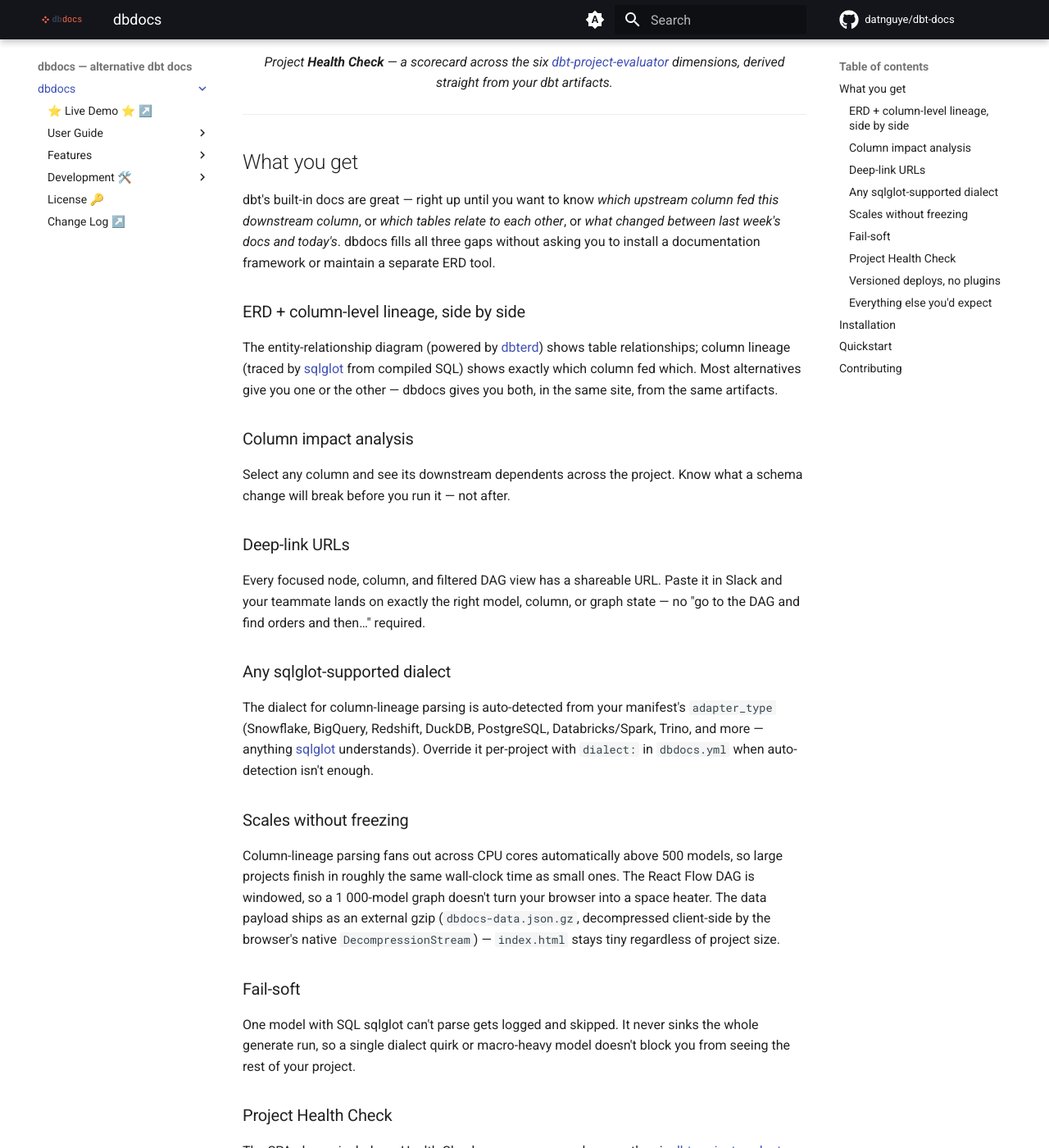
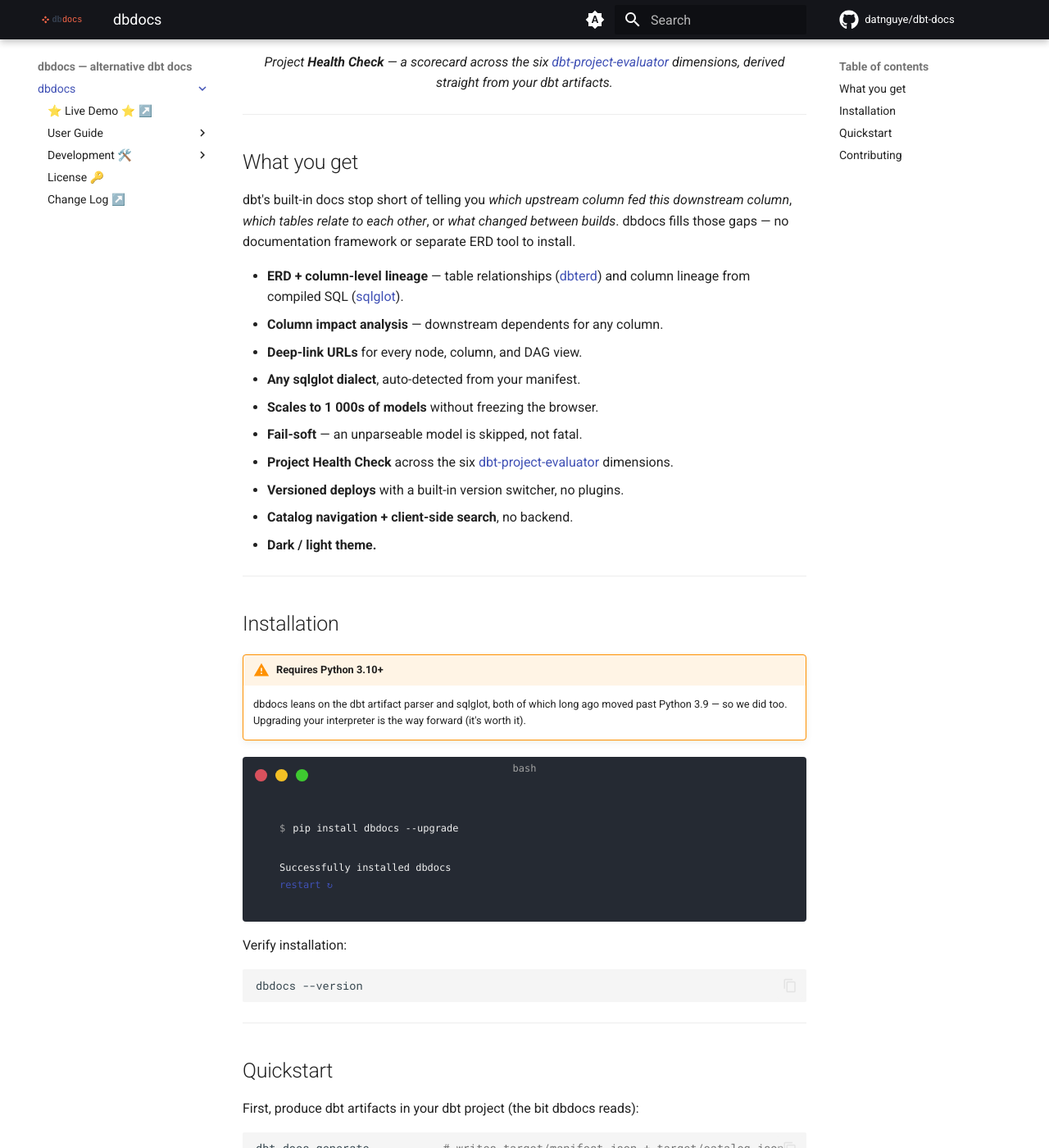
Before and after one commit to datnguye/dbt-docs, an MkDocs documentation site: the page built from docs/index.md, in a window 1280 px wide and 1400 px high, scrolled down 2537 px. Shown: the whole window at 82% size. Built offline with MkDocs 1.6.1 and Material for MkDocs 9.7.7, drawn with Linux system fonts in a browser that asks for light colours; emoji names are drawn with the system emoji font; comment, search, counter and statistics services are not loaded; the version menu is left out; some of the changed text lies outside the part shown.

Commit message:
docs: streamline features section by removing outdated content and enhancing clarity

```diff
--- a/docs/index.md
+++ b/docs/index.md
@@ -39,48 +39,18 @@
 
 ## What you get
 
-dbt's built-in docs are great — right up until you want to know *which upstream column fed this downstream column*, or *which tables relate to each other*, or *what changed between last week's docs and today's*. dbdocs fills all three gaps without asking you to install a documentation framework or maintain a separate ERD tool.
+dbt's built-in docs stop short of telling you *which upstream column fed this downstream column*, *which tables relate to each other*, or *what changed between builds*. dbdocs fills those gaps — no documentation framework or separate ERD tool to install.
 
-### ERD + column-level lineage, side by side
-
-The entity-relationship diagram (powered by [dbterd](https://github.com/datnguye/dbterd)) shows table relationships; column lineage (traced by [sqlglot](https://github.com/tobymao/sqlglot) from compiled SQL) shows exactly which column fed which. Most alternatives give you one or the other — dbdocs gives you both, in the same site, from the same artifacts.
-
-### Column impact analysis
-
-Select any column and see its downstream dependents across the project. Know what a schema change will break before you run it — not after.
-
-### Deep-link URLs
-
-Every focused node, column, and filtered DAG view has a shareable URL. Paste it in Slack and your teammate lands on exactly the right model, column, or graph state — no "go to the DAG and find orders and then…" required.
-
-### Any sqlglot-supported dialect
-
-The dialect for column-lineage parsing is auto-detected from your manifest's `adapter_type` (Snowflake, BigQuery, Redshift, DuckDB, PostgreSQL, Databricks/Spark, Trino, and more — anything [sqlglot](https://github.com/tobymao/sqlglot) understands). Override it per-project with `dialect:` in `dbdocs.yml` when auto-detection isn't enough.
-
-### Scales without freezing
-
-Column-lineage parsing fans out across CPU cores automatically above 500 models, so large projects finish in roughly the same wall-clock time as small ones. The React Flow DAG is windowed, so a 1 000-model graph doesn't turn your browser into a space heater. The data payload ships as an external gzip (`dbdocs-data.json.gz`, decompressed client-side by the browser's native `DecompressionStream`) — `index.html` stays tiny regardless of project size.
-
-### Fail-soft
-
-One model with SQL sqlglot can't parse gets logged and skipped. It never sinks the whole generate run, so a single dialect quirk or macro-heavy model doesn't block you from seeing the rest of your project.
-
-### Project Health Check
-
-The SPA always includes a Health Check page: a scorecard across the six [dbt-project-evaluator](https://dbt-labs.github.io/dbt-project-evaluator/) dimensions — testing, modeling, documentation, structure, performance, and governance — computed entirely from your `manifest.json`. No extra dbt package, no warehouse, no intermediate models: dbdocs reimplements the rules over the static artifact you already have. Each dimension gets a score and a collapsible list of flagged nodes (root models, model fanout, undocumented sources, chained views, public-but-uncontracted models, and the rest), every finding linking out to the matching DPE rule docs.
-
-When a `run_results.json` is also present (from any `dbt build`/`dbt test`; default `<target_dir>/run_results.json`, override with `--run-results`), the page additionally surfaces per-test pass/fail detail on each model page, grouped by what each test checks — integrity (not-null/unique), referential (relationships), validity (accepted values), business logic (expressions), and freshness. The test type, tested model, and column come from your `manifest.json`. dbdocs only reads the static artifacts; it never runs dbt and never touches your warehouse, so the page reflects exactly your last build. Missing or malformed `run_results.json`? Fail-soft: the dimensions still render, the per-test detail is simply skipped, and a warning is logged — never a stack trace.
-
-### Versioned deploys, no plugins
-
-`dbdocs deploy --version v1.2 --alias latest` generates into a plain directory tree, writes a `versions.json` index, and the SPA renders a version dropdown. No mike, no external tooling, no surprise dependencies — any static host can serve the output.
-
-### Everything else you'd expect
-
-- **Catalog navigation** grouped by database and schema, with client-side full-text search (no backend).
-- **Per-model detail** — columns (type / tags / description), compiled and raw SQL, and the macros each model resolves.
-- **Interactive graphs** — both the lineage DAG and the ERD are built on [React Flow](https://reactflow.dev/): pan / zoom / minimap, automatic [dagre](https://github.com/dagrejs/dagre) layout, and filter-and-focus.
-- **Dark / light** theme.
+- **ERD + column-level lineage** — table relationships ([dbterd](https://github.com/datnguye/dbterd)) and column lineage from compiled SQL ([sqlglot](https://github.com/tobymao/sqlglot)).
+- **Column impact analysis** — downstream dependents for any column.
+- **Deep-link URLs** for every node, column, and DAG view.
+- **Any sqlglot dialect**, auto-detected from your manifest.
+- **Scales to 1 000s of models** without freezing the browser.
+- **Fail-soft** — an unparseable model is skipped, not fatal.
+- **Project Health Check** across the six [dbt-project-evaluator](https://dbt-labs.github.io/dbt-project-evaluator/) dimensions.
+- **Versioned deploys** with a built-in version switcher, no plugins.
+- **Catalog navigation + client-side search**, no backend.
+- **Dark / light theme.**
 
 ---
 
--- a/mkdocs.yml
+++ b/mkdocs.yml
@@ -22,10 +22,6 @@
       - CLI Reference: nav/guide/cli-references.md
       - How It Works: nav/guide/how-it-works.md
       - Versioned Deploy: nav/guide/versioned-deploy.md
-    - Features:
-      - Catalog & ERD: nav/features/catalog.md
-      - Lineage DAG: nav/features/graphs.md
-      - Column-Level Lineage: nav/features/column-lineage.md
     - Development 🛠️:
       - Contributing Guide ❤️: nav/development/contributing-guide.md
     - License 🔑: license.md
```
Also changed, not shown: docs/nav/features/catalog.md (deleted, +0 -47 lines), docs/nav/features/column-lineage.md (deleted, +0 -39 lines), docs/nav/features/graphs.md (deleted, +0 -30 lines).
